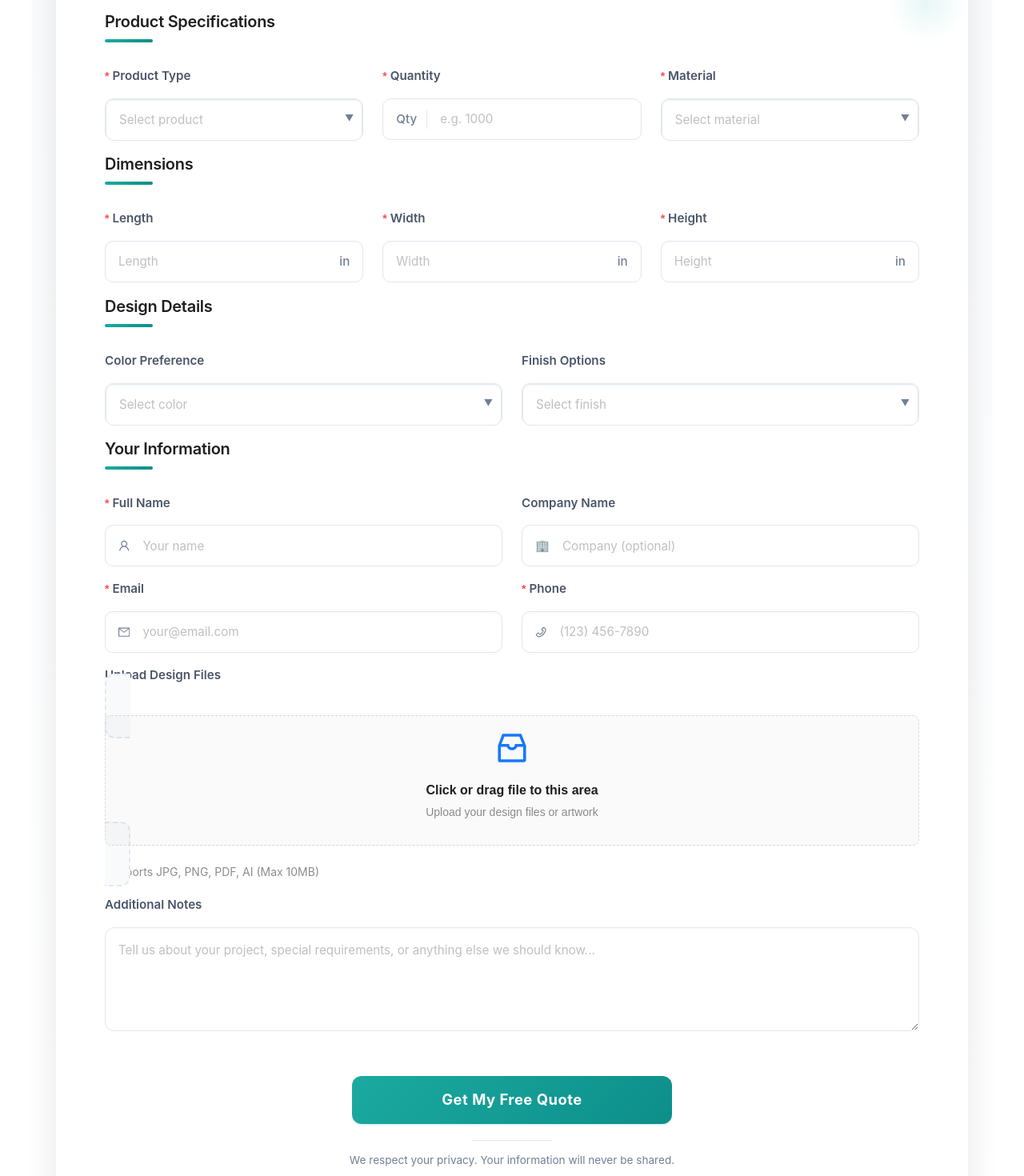
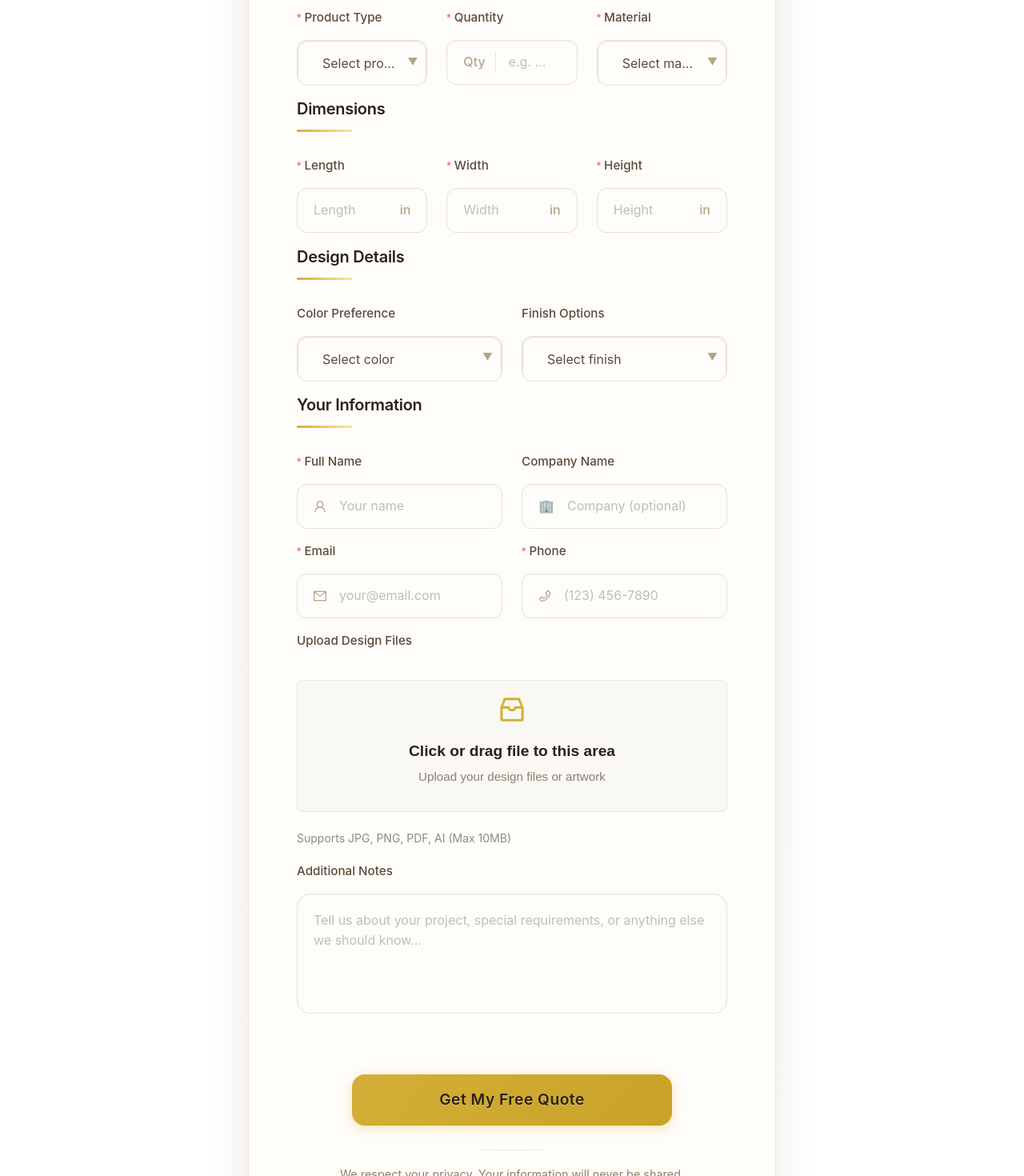
Before and after one commit to jawadgujjar/sireprinting-new, a React (Create React App) app: page /get-a-quote in a window 1280 px wide. Shown: the part 360-1830 px from the top of the page at 80% size. Built offline with nearby package versions, Linux system fonts and the light colour scheme; no server answers; a web font is replaced by a local one.

Commit message:
login,search

```diff
--- a/src/components/getquote/getquote.css
+++ b/src/components/getquote/getquote.css
@@ -1,81 +1,101 @@
+/* GOLDEN-WHITE PREMIUM QUOTE FORM */
+/* GOLDEN-WHITE PREMIUM QUOTE FORM */
 .quote-container {
-  max-width: 1200px;
+  max-width: 700px;
   margin: 0 auto;
-  padding: 60px 30px;
-  font-family: "Inter", sans-serif;
-  margin-top: 5rem;
-  background: linear-gradient(to bottom, #f9fbfd 0%, #ffffff 100%);
+  padding: 60px 20px;
+  font-family: "Montserrat", -apple-system, BlinkMacSystemFont, "Segoe UI",
+    Roboto, "Helvetica Neue", Arial, sans-serif;
+  background: linear-gradient(135deg, #fdfbf7 0%, #fffefc 100%);
 }
 
 .quote-header {
   text-align: center;
-  margin-bottom: 60px;
+  margin-bottom: 70px;
   position: relative;
 }
 
-.quote-header::before {
+.quote-title {
+  color: #2a2118 !important;
+  font-weight: 600 !important;
+  font-size: 3rem !important;
+  margin-bottom: 0 !important;
+  letter-spacing: 1px;
+  text-transform: uppercase;
+  position: relative;
+  display: inline-block;
+  line-height: 1.1;
+}
+
+.quote-title::after {
   content: "";
   position: absolute;
-  bottom: -20px;
+  bottom: -15px;
   left: 50%;
   transform: translateX(-50%);
-  width: 80px;
+  width: 120px;
   height: 4px;
-  background: linear-gradient(90deg, #1baaa0, #0d8e8a);
+  background: linear-gradient(90deg, #d4af37, #f9e5a5, #d4af37);
   border-radius: 2px;
 }
 
-.quote-title {
-  color: #1a3e72;
-  font-weight: 800;
-  margin-bottom: 16px;
-  font-size: 2.5rem;
-  letter-spacing: -0.5px;
-  text-shadow: 0 2px 4px rgba(0, 0, 0, 0.03);
-}
+/* Rest of your existing CSS remains exactly the same */
+/* ... */
 
 .quote-subtitle {
-  color: #5a6a85;
+  color: #7a7a7a;
   font-size: 1.15rem;
   max-width: 700px;
   margin: 0 auto;
   display: block;
-  line-height: 1.6;
+  line-height: 1.8;
+  font-weight: 400;
 }
 
 .quote-form-container {
   background: #fff;
-  border-radius: 20px;
-  box-shadow: 0 15px 40px rgba(0, 0, 0, 0.1);
+  border-radius: 24px;
+  box-shadow: 0 30px 60px rgba(0, 0, 0, 0.08);
   padding: 60px;
   margin-top: 30px;
-  border: 1px solid rgba(255, 255, 255, 0.3);
-  backdrop-filter: blur(5px);
+  border: 1px solid rgba(255, 255, 255, 0.5);
   position: relative;
   overflow: hidden;
+  background-color: #fffdf9;
+  border: 1px solid #f0e6d2;
 }
 
 .quote-form-container::before {
   content: "";
   position: absolute;
-  top: 0;
-  right: 0;
-  width: 100px;
-  height: 100px;
+  top: -20px;
+  right: -20px;
+  width: 200px;
+  height: 200px;
   background: radial-gradient(
     circle,
-    rgba(27, 170, 160, 0.1) 0%,
+    rgba(212, 175, 55, 0.08) 0%,
     rgba(255, 255, 255, 0) 70%
   );
 }
 
+.quote-form-container::after {
+  content: "";
+  position: absolute;
+  bottom: 0;
+  left: 0;
+  width: 100%;
+  height: 4px;
+  background: linear-gradient(90deg, #d4af37, #f9e5a5, #d4af37);
+}
+
 .section-title {
-  color: #1a3e72;
+  color: #2a2118 !important;
   margin-bottom: 30px !important;
-  font-weight: 700;
+  font-weight: 600;
   position: relative;
-  padding-bottom: 12px;
-  font-size: 1.3rem;
+  padding-bottom: 15px;
+  font-size: 1.4rem;
   letter-spacing: -0.3px;
 }
 
@@ -84,234 +104,244 @@
   position: absolute;
   bottom: 0;
   left: 0;
-  width: 60px;
-  height: 4px;
-  background: linear-gradient(90deg, #1baaa0, #0d8e8a);
-  border-radius: 2px;
+  width: 70px;
+  height: 3px;
+  background: linear-gradient(90deg, #d4af37, #f9e5a5);
+  border-radius: 3px;
 }
 
 .quote-form .ant-form-item-label > label {
-  color: #4a5568;
-  font-weight: 600;
+  color: #5a4a3a;
+  font-weight: 500;
   font-size: 0.95rem;
   margin-bottom: 8px;
   display: inline-block;
 }
 
 .quote-input {
-  height: 52px;
-  border-radius: 10px;
-  border: 1px solid #e2e8f0;
-  transition: all 0.3s cubic-bezier(0.25, 0.8, 0.25, 1);
-  padding: 0 16px;
-  font-size: 0.95rem;
-  box-shadow: inset 0 1px 3px rgba(0, 0, 0, 0.03);
+  height: 56px;
+  border-radius: 12px !important;
+  border: 1px solid #e8e2d5 !important;
+  transition: all 0.3s cubic-bezier(0.25, 0.8, 0.25, 1) !important;
+  padding: 0 20px !important;
+  font-size: 1rem !important;
+  box-shadow: inset 0 1px 3px rgba(0, 0, 0, 0.03) !important;
+  background-color: #fffdfa !important;
 }
 
 .quote-input:hover {
-  border-color: #1baaa0;
-  box-shadow: 0 2px 8px rgba(27, 170, 160, 0.1);
+  border-color: #d4af37 !important;
+  box-shadow: 0 4px 12px rgba(212, 175, 55, 0.1) !important;
 }
 
-.quote-input:focus {
-  border-color: #1baaa0;
-  box-shadow: 0 0 0 3px rgba(27, 170, 160, 0.15);
-  outline: none;
+.quote-input:focus,
+.quote-input-focused {
+  border-color: #d4af37 !important;
+  box-shadow: 0 0 0 3px rgba(212, 175, 55, 0.15) !important;
+  outline: none !important;
 }
 
 .quote-select {
-  height: 52px;
-  border-radius: 10px;
-  border: 1px solid #e2e8f0;
-  transition: all 0.3s;
+  height: 56px !important;
+  border-radius: 12px !important;
+  border: 1px solid #e8e2d5 !important;
+  transition: all 0.3s !important;
 }
 
 .quote-select:hover {
-  border-color: #1baaa0;
+  border-color: #d4af37 !important;
 }
 
 .quote-select .ant-select-selector {
-  height: 52px !important;
-  border-radius: 10px !important;
-  display: flex;
-  align-items: center;
-  padding: 0 16px !important;
-  box-shadow: inset 0 1px 3px rgba(0, 0, 0, 0.03);
-  transition: all 0.3s;
+  height: 56px !important;
+  border-radius: 12px !important;
+  display: flex !important;
+  align-items: center !important;
+  padding: 0 20px !important;
+  box-shadow: inset 0 1px 3px rgba(0, 0, 0, 0.03) !important;
+  transition: all 0.3s !important;
+  background-color: #fffdfa !important;
+  border: 1px solid #e8e2d5 !important;
 }
 
 .quote-select .ant-select-selection-placeholder,
 .quote-select .ant-select-selection-item {
-  padding-left: 8px;
-  font-size: 0.95rem;
+  padding-left: 10px !important;
+  font-size: 1rem !important;
+  color: #5a4a3a !important;
 }
 
 .quote-select .ant-select-arrow {
-  color: #718096;
-  font-size: 0.8rem;
+  color: #b3a58a !important;
+  font-size: 0.9rem !important;
 }
 
 .dropdown-icon {
-  color: #718096;
-  font-size: 0.7rem;
+  color: #b3a58a !important;
+  font-size: 0.8rem !important;
 }
 
 .input-prefix {
-  color: #718096;
-  padding-right: 12px;
-  border-right: 1px solid #e2e8f0;
-  margin-right: 12px;
-  font-weight: 500;
+  color: #b3a58a !important;
+  padding-right: 12px !important;
+  border-right: 1px solid #e8e2d5 !important;
+  margin-right: 12px !important;
+  font-weight: 500 !important;
 }
 
 .input-suffix {
-  color: #718096;
-  padding-left: 12px;
-  font-weight: 500;
+  color: #b3a58a !important;
+  padding-left: 12px !important;
+  font-weight: 500 !important;
 }
 
 .input-icon {
-  color: #718096;
-  margin-right: 12px;
-  font-size: 0.9rem;
+  color: #b3a58a !important;
+  margin-right: 12px !important;
+  font-size: 1rem !important;
 }
 
 .quote-upload {
-  border-radius: 12px;
-  border: 2px dashed #e2e8f0;
-  background: #f8fafc;
-  padding: 30px;
-  transition: all 0.3s;
+  border-radius: 16px !important;
+  padding: 40px !important;
+  transition: all 0.3s !important;
 }
 
 .quote-upload:hover {
-  border-color: #1baaa0;
-  background: rgba(27, 170, 160, 0.03);
-}
-
-.quote-upload .ant-upload-drag-icon {
-  margin-bottom: 15px;
+  border-color: #d4af37 !important;
+  background: rgba(212, 175, 55, 0.03) !important;
 }
 
 .quote-upload .ant-upload-drag-icon .anticon {
-  color: #1baaa0;
-  font-size: 2.5rem;
+  color: #d4af37 !important;
+  font-size: 2.5rem !important;
 }
 
 .quote-upload .ant-upload-text {
-  color: #1a3e72;
-  font-weight: 600;
-  font-size: 1.1rem;
+  color: #2a2118 !important;
+  font-weight: 600 !important;
+  font-size: 1.2rem !important;
 }
 
 .quote-upload .ant-upload-hint {
-  color: #718096;
-  font-size: 0.9rem;
+  color: #8a7f6d !important;
+  font-size: 0.95rem !important;
 }
 
 .quote-textarea {
-  border-radius: 12px;
-  border: 1px solid #e2e8f0;
-  resize: none;
-  padding: 16px;
-  font-size: 0.95rem;
-  transition: all 0.3s;
-  box-shadow: inset 0 1px 3px rgba(0, 0, 0, 0.03);
+  border-radius: 16px !important;
+  border: 1px solid #e8e2d5 !important;
+  resize: none !important;
+  padding: 20px !important;
+  font-size: 1rem !important;
+  transition: all 0.3s !important;
+  box-shadow: inset 0 1px 3px rgba(0, 0, 0, 0.03) !important;
+  background-color: #fffdfa !important;
+  min-height: 150px !important;
 }
 
 .quote-textarea:hover {
-  border-color: #1baaa0;
-  box-shadow: 0 2px 8px rgba(27, 170, 160, 0.1);
+  border-color: #d4af37 !important;
+  box-shadow: 0 4px 12px rgba(212, 175, 55, 0.1) !important;
 }
 
 .quote-textarea:focus {
-  border-color: #1baaa0;
-  box-shadow: 0 0 0 3px rgba(27, 170, 160, 0.15);
-  outline: none;
+  border-color: #d4af37 !important;
+  box-shadow: 0 0 0 3px rgba(212, 175, 55, 0.15) !important;
+  outline: none !important;
 }
 
 .quote-submit-btn {
-  height: 60px;
-  width: 100%;
-  max-width: 400px;
-  margin: 0 auto;
-  display: block;
-  font-weight: 700;
-  font-size: 1.15rem;
-  background: linear-gradient(135deg, #1baaa0, #0d8e8a);
-  border: none;
-  border-radius: 12px;
-  transition: all 0.4s cubic-bezier(0.25, 0.8, 0.25, 1);
-  position: relative;
-  overflow: hidden;
-  letter-spacing: 0.5px;
+  height: 64px !important;
+  width: 100% !important;
+  max-width: 400px !important;
+  margin: 0 auto !important;
+  display: block !important;
+  font-weight: 600 !important;
+  font-size: 1.2rem !important;
+  background: linear-gradient(135deg, #d4af37, #c9a227) !important;
+  border: none !important;
+  border-radius: 16px !important;
+  transition: all 0.4s cubic-bezier(0.25, 0.8, 0.25, 1) !important;
+  position: relative !important;
+  overflow: hidden !important;
+  letter-spacing: 0.5px !important;
+  color: #2a2118 !important;
+  text-shadow: 0 1px 1px rgba(255, 255, 255, 0.3) !important;
+  box-shadow: 0 4px 15px rgba(212, 175, 55, 0.3) !important;
+}
+
+.quote-submit-btn:hover {
+  transform: translateY(-3px) !important;
+  box-shadow: 0 15px 30px rgba(212, 175, 55, 0.4) !important;
 }
 
 .quote-submit-btn::before {
-  content: "";
-  position: absolute;
-  top: 0;
-  left: -100%;
-  width: 100%;
-  height: 100%;
+  content: "" !important;
+  position: absolute !important;
+  top: 0 !important;
+  left: -100% !important;
+  width: 100% !important;
+  height: 100% !important;
   background: linear-gradient(
     90deg,
     transparent,
-    rgba(255, 255, 255, 0.2),
+    rgba(255, 255, 255, 0.3),
     transparent
-  );
-  transition: 0.5s;
-}
-
-.quote-submit-btn:hover {
-  transform: translateY(-3px);
-  box-shadow: 0 10px 25px rgba(13, 142, 138, 0.3);
+  ) !important;
+  transition: 0.5s !important;
 }
 
 .quote-submit-btn:hover::before {
-  left: 100%;
+  left: 100% !important;
 }
 
 .privacy-note {
-  display: block;
-  text-align: center;
-  margin-top: 20px;
-  color: #718096;
-  font-size: 0.85rem;
-  position: relative;
-  padding-top: 15px;
+  display: block !important;
+  text-align: center !important;
+  margin-top: 30px !important;
+  color: #8a7f6d !important;
+  font-size: 0.9rem !important;
+  position: relative !important;
+  padding-top: 20px !important;
 }
 
 .privacy-note::before {
-  content: "";
-  position: absolute;
-  top: 0;
-  left: 50%;
-  transform: translateX(-50%);
-  width: 100px;
-  height: 1px;
-  background: #e2e8f0;
+  content: "" !important;
+  position: absolute !important;
+  top: 0 !important;
+  left: 50% !important;
+  transform: translateX(-50%) !important;
+  width: 120px !important;
+  height: 1px !important;
+  background: linear-gradient(
+    90deg,
+    transparent,
+    #e8e2d5,
+    transparent
+  ) !important;
 }
 
 .submit-col {
-  text-align: center;
-  margin-top: 40px;
+  text-align: center !important;
+  margin-top: 60px !important;
 }
 
+/* Responsive Design */
 @media (max-width: 992px) {
   .quote-container {
-    padding: 40px 20px;
+    padding: 60px 30px !important;
   }
 
   .quote-form-container {
-    padding: 40px;
+    padding: 50px !important;
   }
 }
 
 @media (max-width: 768px) {
   .quote-form-container {
-    padding: 30px 20px;
-    border-radius: 15px;
+    padding: 40px 30px !important;
+    border-radius: 20px !important;
   }
 
   .quote-title {
@@ -319,20 +349,34 @@
   }
 
   .quote-subtitle {
-    font-size: 1rem;
+    font-size: 1rem !important;
   }
 
   .section-title {
-    font-size: 1.2rem;
+    font-size: 1.3rem !important;
   }
 
   .quote-input,
   .quote-select .ant-select-selector {
-    height: 48px;
+    height: 52px !important;
   }
 
   .quote-submit-btn {
-    height: 56px;
-    font-size: 1.1rem;
+    height: 60px !important;
+    font-size: 1.15rem !important;
   }
 }
+
+@media (max-width: 576px) {
+  .quote-container {
+    padding: 40px 20px !important;
+  }
+
+  .quote-form-container {
+    padding: 30px 20px !important;
+  }
+
+  .quote-title {
+    font-size: 1.8rem !important;
+  }
+}
```
Also changed, not shown: src/components/getquote/getquote.js (+5 -10 lines).
